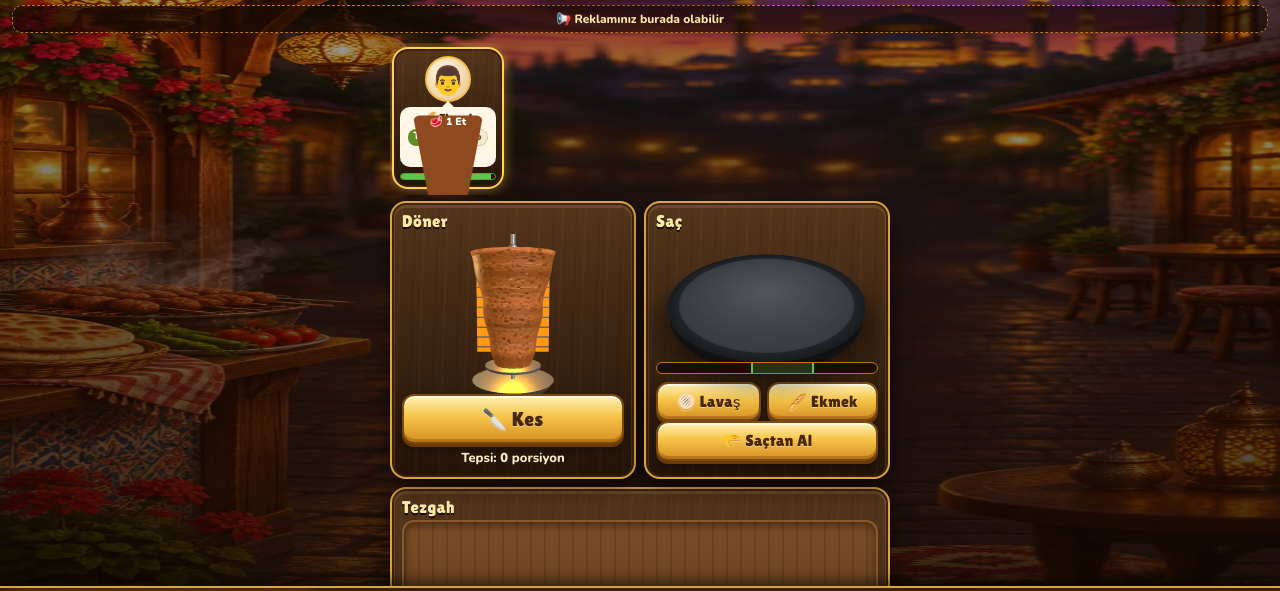
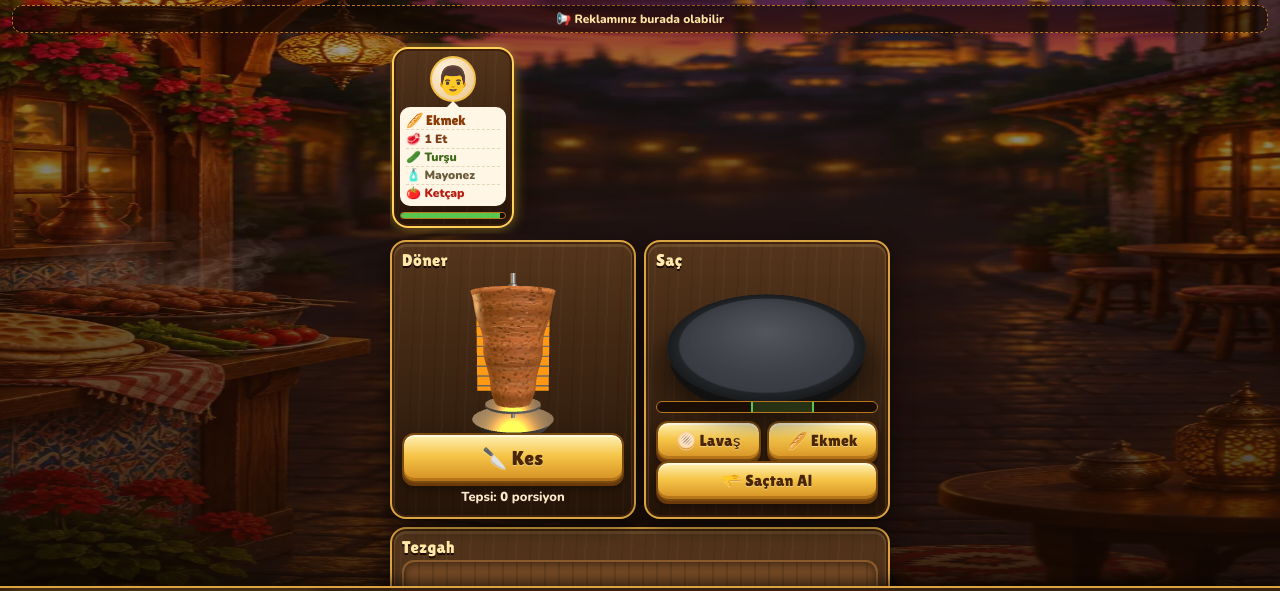
Before and after one commit to tumerserhat434-ux/Telegram-bot, a plain HTML site: page webapp/index.html in a window 1280 px wide. Shown: the part 140-731 px from the top of the page. Drawn offline with nearby package versions, Linux system fonts and the light colour scheme; animation ran at ten frames a second.

Commit message:
Sipariş kartı düzeltmesi: et etiketi döner şekliyle çakışıyordu
'.meat' stili hem yedek döner çizimine hem et etiketine uygulanıyor, etiket
kahverengi döner şekline dönüşüp siparişi kapatıyordu. Döner stili .spit
altına alındı. Sipariş artık fiş gibi satır satır: ekmek, et sayısı, her
malzeme kendi renginde.

Co-Authored-By: Claude Opus 5.5 <noreply@anthropic.com>
Claude-Session: https://claude.ai/code/session_01JVfKVUoXZH1t5Xjz8Ga3Ci

```diff
--- a/webapp/static/game.js
+++ b/webapp/static/game.js
@@ -155,8 +155,11 @@
   }
   const CHIP = { tursu: "Turşu", mayonez: "Mayo", ketcap: "Ketçap", patates: "Patates" };
   function orderText(o) {
-    return `<div class="o-bread">${BREADS[o.bread].emoji} ${BREADS[o.bread].name}</div><span class="chip meat">🥩 ${o.meat} Et</span>` +
-      (o.toppings.length ? o.toppings.map((t) => `<span class="chip ${t}">${CHIP[t]}</span>`).join("") : '<span class="chip plain">Sade</span>');
+    // Sipariş fişi: her satır bir malzeme
+    const row = (cls, text) => `<div class="o-row ${cls}">${text}</div>`;
+    return row("o-bread", `${BREADS[o.bread].emoji} ${BREADS[o.bread].name}`) +
+      row("o-et", `🥩 ${o.meat} Et${o.meat > 1 ? " (bol)" : ""}`) +
+      (o.toppings.length ? o.toppings.map((t) => row("o-" + t, `${TOPPINGS[t].emoji} ${TOPPINGS[t].name}`)).join("") : row("o-plain", "Başka bir şey yok"));
   }
   function orderPrice(o) {
     return (BREADS[o.bread].price + (o.meat - 1) * 30 + o.toppings.length * TOPPING_PRICE) * priceMult();
--- a/webapp/static/style.css
+++ b/webapp/static/style.css
@@ -182,12 +182,12 @@ main { padding: 4px 10px 10px; max-width: 520px; margin: 0 auto; }
 }
 .spit { position: relative; height: 190px; display: flex; justify-content: center; align-items: flex-end; }
 .pole { position: absolute; width: 6px; top: 0; bottom: 14px; background: #868e96; border-radius: 3px; }
-.meat {
+.spit .meat {
   position: absolute; top: 8px; width: 70px; height: 92px;
   background: repeating-linear-gradient(170deg, #a0522d 0 8px, #8b4513 8px 14px, #c26a2e 14px 20px);
   clip-path: polygon(0 0, 100% 0, 75% 100%, 25% 100%); border-radius: 8px; transition: width .15s;
 }
-.meat.cut { animation: shake .12s; }
+.spit .meat.cut { animation: shake .12s; }
 @keyframes shake { 50% { transform: translateX(3px); } }
 .fire { position: absolute; bottom: 0; width: 80px; height: 12px; border-radius: 6px; background: linear-gradient(90deg, #f76707, #fab005, #f76707); filter: blur(1px); }
 .spit.is3d .pole, .spit.is3d .meat, .spit.is3d .fire { display: none; }
@@ -379,3 +379,16 @@ main { padding: 4px 10px 10px; max-width: 520px; margin: 0 auto; }
 .btn.wood.on { background: linear-gradient(180deg, #8fbf3a, #4f7d18); border-color: #d6f08a; color: #fff; }
 .customer { cursor: pointer; }
 .toast { max-width: 94vw; }
+
+/* Sipariş fişi (satır satır) */
+.customer { width: 122px; }
+.customer .order { display: block; text-align: left; padding: 4px 6px; font-size: 12px; line-height: 1.25; }
+.o-row { font-weight: 900; color: #3a2414; white-space: nowrap; overflow: hidden; text-overflow: ellipsis; padding: 1px 0; border-bottom: 1px dashed #e6d5b8; }
+.o-row:last-child { border-bottom: 0; }
+.o-row.o-bread { font: 400 14px var(--head); color: #8a3a06; }
+.o-row.o-et { color: #7a3d16; }
+.o-row.o-tursu { color: #3f6a17; }
+.o-row.o-ketcap { color: #b81e12; }
+.o-row.o-patates { color: #a06a08; }
+.o-row.o-mayonez { color: #6b5a3a; }
+.o-row.o-plain { color: #8a7a60; font-weight: 700; font-style: italic; }
```
